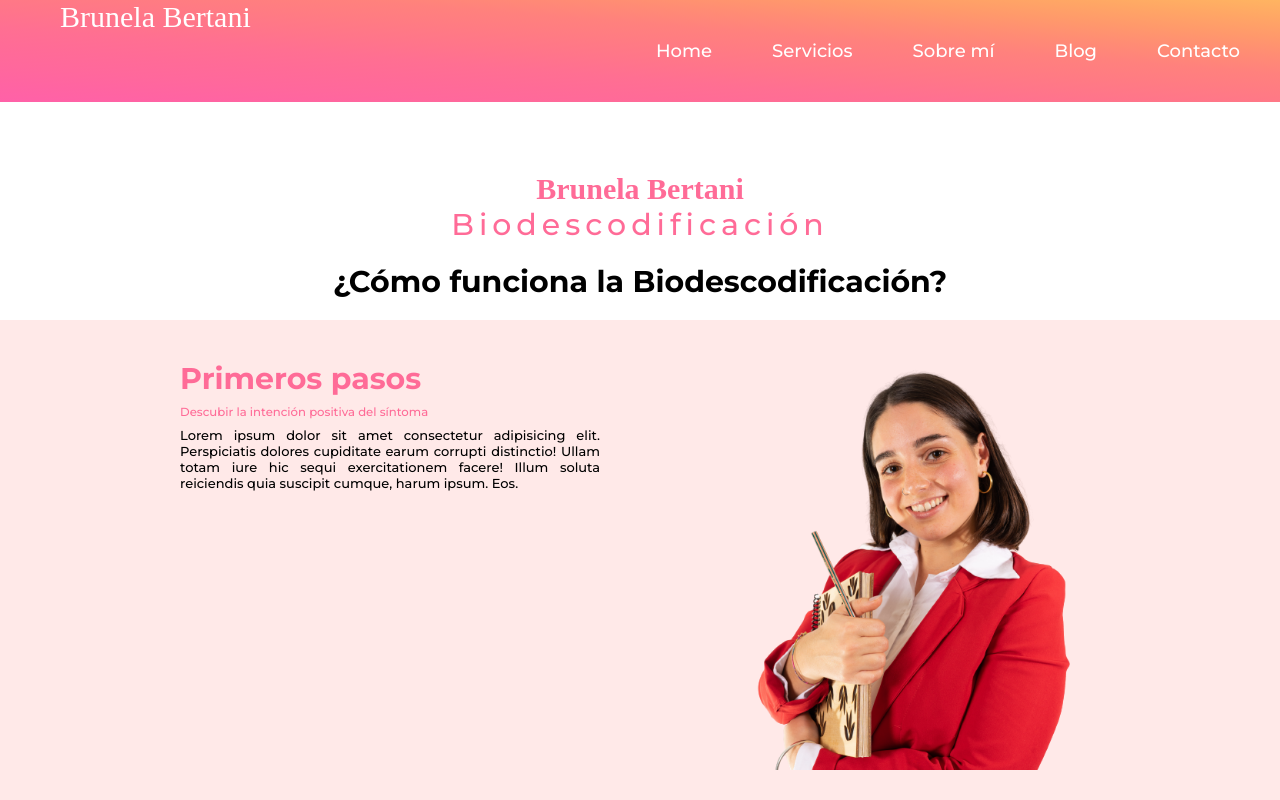
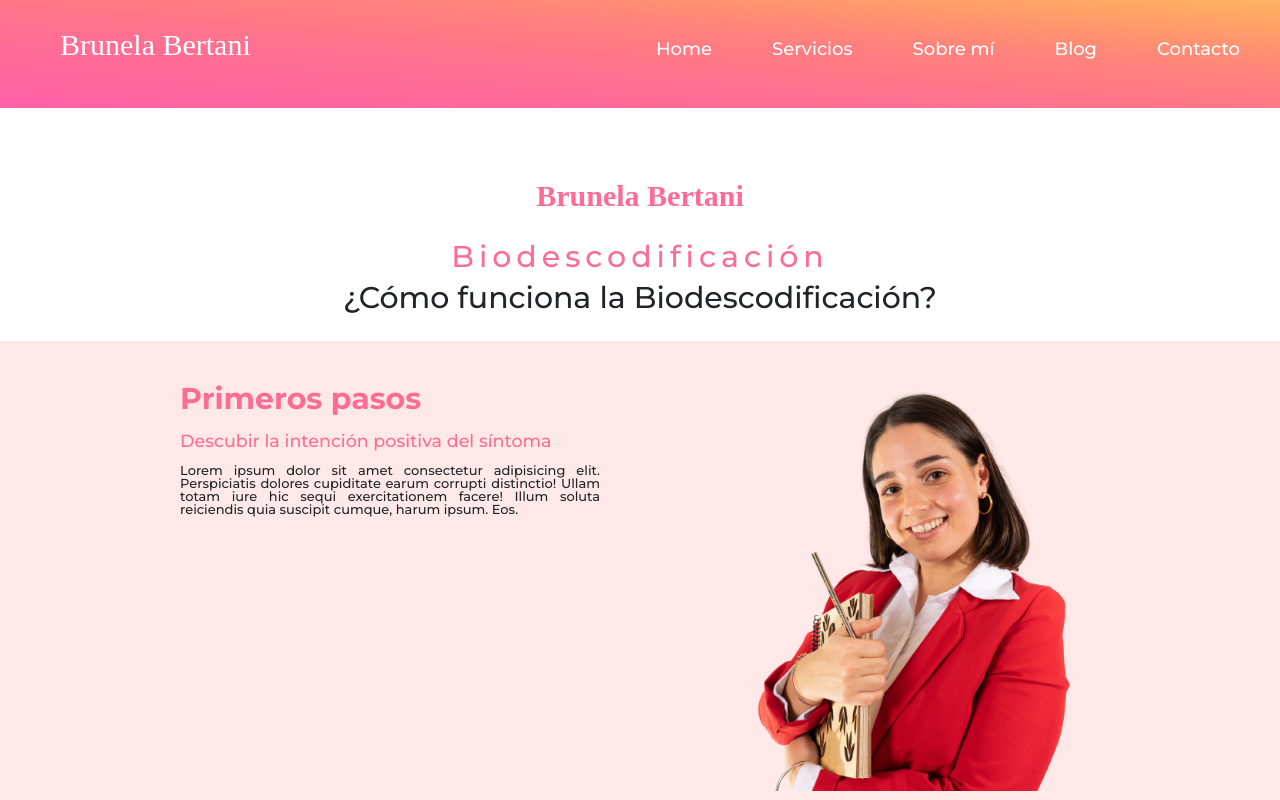
Before and after one commit to Gianluca1796/Proyecto_Desarrollo-Web, a plain HTML site: page assets/pages/biodescodificacion.html in a window 1280 px wide. Shown: the top 800 px of the page. Drawn offline with nearby package versions, Linux system fonts and the light colour scheme.

Commit message:
Cree una nueva rama solo para trabajar con bootstrap

```diff
--- a/assets/css/styles.css
+++ b/assets/css/styles.css
@@ -1,6 +1,7 @@
 @import
 url('https://fonts.googleapis.com/css2?family=Montserrat:wght@300;500;700&display=swap');
 body {
+    line-height: 1;
     font-family: 'montserrat','Sans-serif';
     width: 100vw;
 }
@@ -25,6 +26,13 @@ a {
 img{
     width: 100%;
 }
+h1{
+    font-weight: bold;
+}
+h2{
+    font-weight: bold;
+}
+
 /*HEADER & NAVBAR*/
 .flex-header {
     display: flex;
@@ -42,6 +50,7 @@ img{
     font-size: 3em;
     max-width: 100%;
     padding-left: 6rem;
+    padding-top: 3rem;
 }
 
 .navbar__logo a {
@@ -178,6 +187,7 @@ img{
     font-family: amsterdam;
     color:#ff6b97;
     font-size: 3em;
+    margin-bottom: 2.5rem;
 }
 .title-bio h2{
     color:#ff6b97;
@@ -186,7 +196,6 @@ img{
     font-weight: normal;
 }
 .title-bio h3{
-    padding-top: 2rem;
     font-size: 3em;
 }
 .bio-1{
--- a/assets/pages/biodescodificacion.html
+++ b/assets/pages/biodescodificacion.html
@@ -5,6 +5,7 @@
     <meta charset="UTF-8">
     <meta http-equiv="X-UA-Compatible" content="IE=edge">
     <meta name="viewport" content="width=device-width, initial-scale=1.0">
+    <link href="https://cdn.jsdelivr.net/npm/bootstrap@5.1.3/dist/css/bootstrap.min.css" rel="stylesheet" integrity="sha384-1BmE4kWBq78iYhFldvKuhfTAU6auU8tT94WrHftjDbrCEXSU1oBoqyl2QvZ6jIW3" crossorigin="anonymous">
     <link rel="stylesheet" href="../css/styles.css">
     <script src="https://kit.fontawesome.com/6405feee34.js" crossorigin="anonymous"></script>
     <title>Brunela Bertani - Biodescodificación</title>
@@ -80,7 +81,7 @@
             </div>
         </div>
     </footer>
-
+    <script src="https://cdn.jsdelivr.net/npm/bootstrap@5.1.3/dist/js/bootstrap.bundle.min.js" integrity="sha384-ka7Sk0Gln4gmtz2MlQnikT1wXgYsOg+OMhuP+IlRH9sENBO0LRn5q+8nbTov4+1p" crossorigin="anonymous"></script>
 </body>
 
 </html>
```
Also changed, not shown: assets/pages/blog.html (+2 -1 lines), assets/pages/contacto.html (+2 -1 lines), assets/pages/programa-de-creencias.html (+2 -1 lines), assets/pages/servicios.html (+2 -0 lines), assets/pages/sobre-mi.html (+2 -1 lines), index.html (+2 -0 lines).
